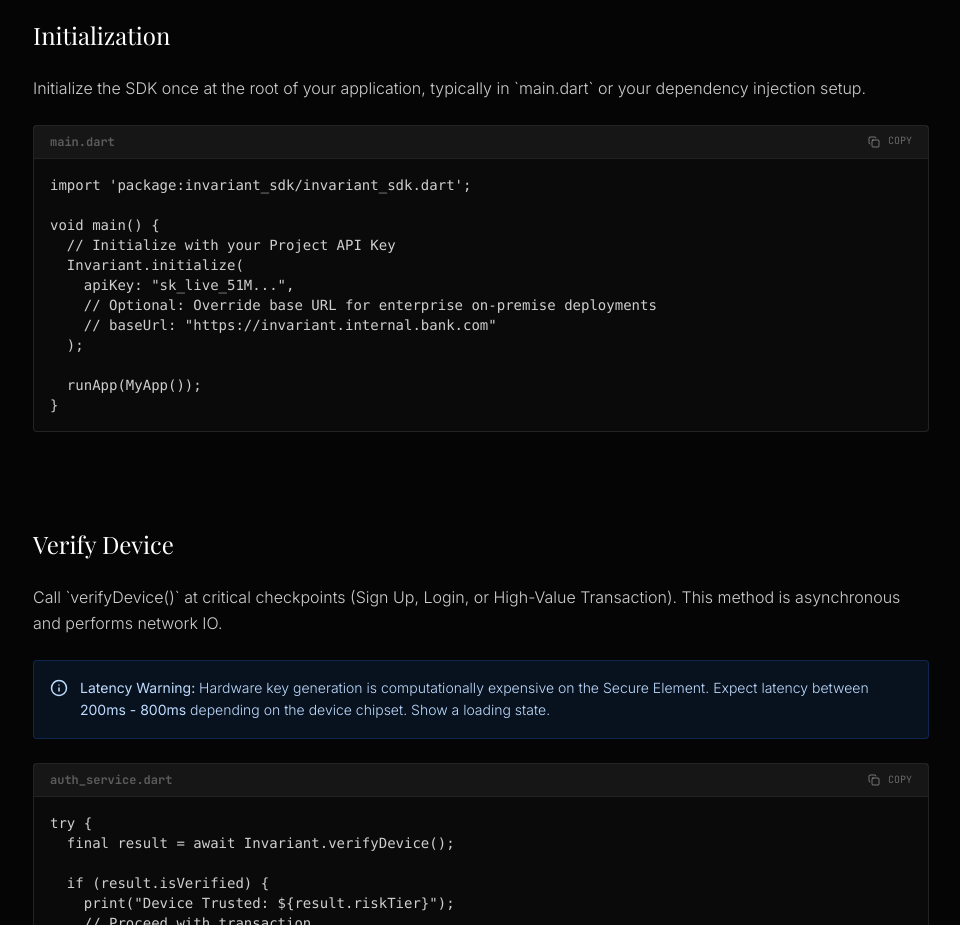
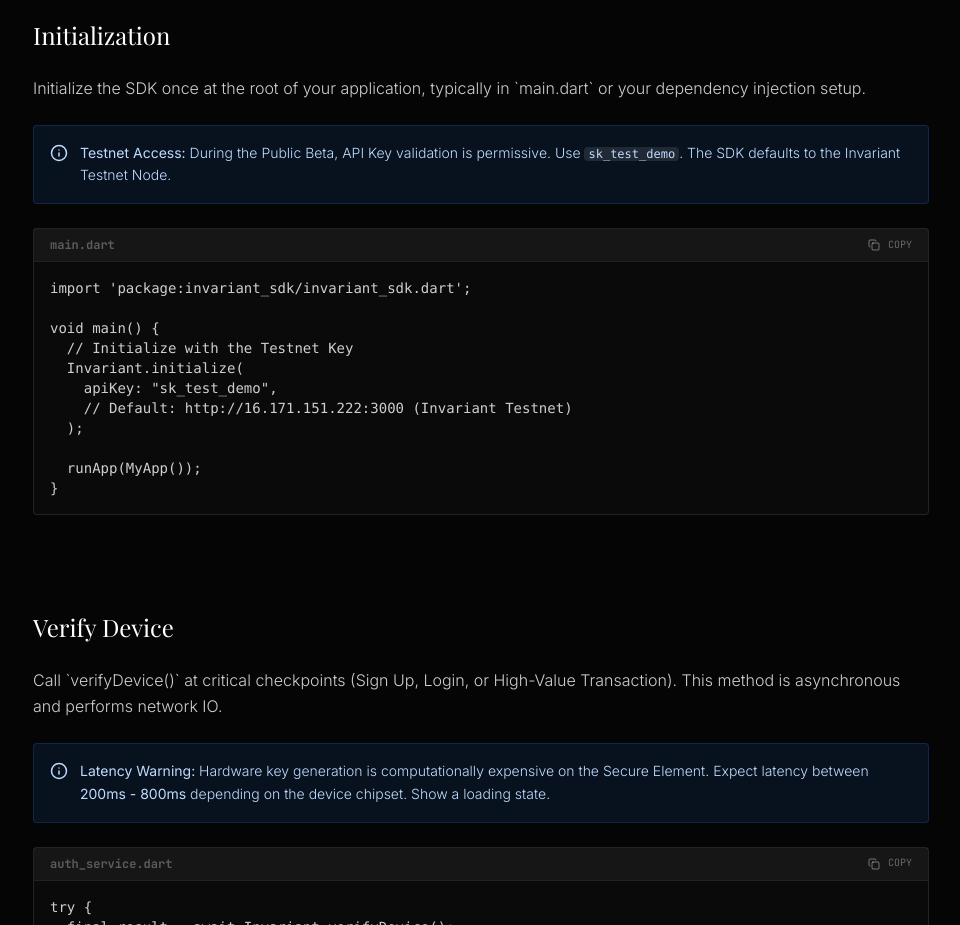
Before and after one commit to KarmaYama/invariant-monorepo, a Next.js app in the folder invariant-web/: page /docs in a window 1280 px wide. Shown: the part 1860-2785 px from the top of the page, without its empty margins (287-1247 px from the left). Built offline with nearby package versions, Linux system fonts and the light colour scheme; a web font is replaced by a local one.

Commit message:
updated docs finalized sdk works and is live tested

```diff
--- a/invariant-web/src/app/docs/page.tsx
+++ b/invariant-web/src/app/docs/page.tsx
@@ -168,17 +168,23 @@ export default function Docs() {
             <p className="mb-4">
               Initialize the SDK once at the root of your application, typically in `main.dart` or your dependency injection setup.
             </p>
+
+            <Callout type="info">
+              <strong>Testnet Access:</strong> During the Public Beta, API Key validation is permissive.
+              Use <code className="bg-white/10 px-1 rounded text-xs">sk_test_demo</code>.
+              The SDK defaults to the Invariant Testnet Node.
+            </Callout>
+
             <CodeBlock
               label="main.dart"
               lang="dart"
               code={`import 'package:invariant_sdk/invariant_sdk.dart';
 
 void main() {
-  // Initialize with your Project API Key
+  // Initialize with the Testnet Key
   Invariant.initialize(
-    apiKey: "sk_live_51M...",
-    // Optional: Override base URL for enterprise on-premise deployments
-    // baseUrl: "https://invariant.internal.bank.com"
+    apiKey: "sk_test_demo",
+    // Default: http://16.171.151.222:3000 (Invariant Testnet)
   );
 
   runApp(MyApp());
```
